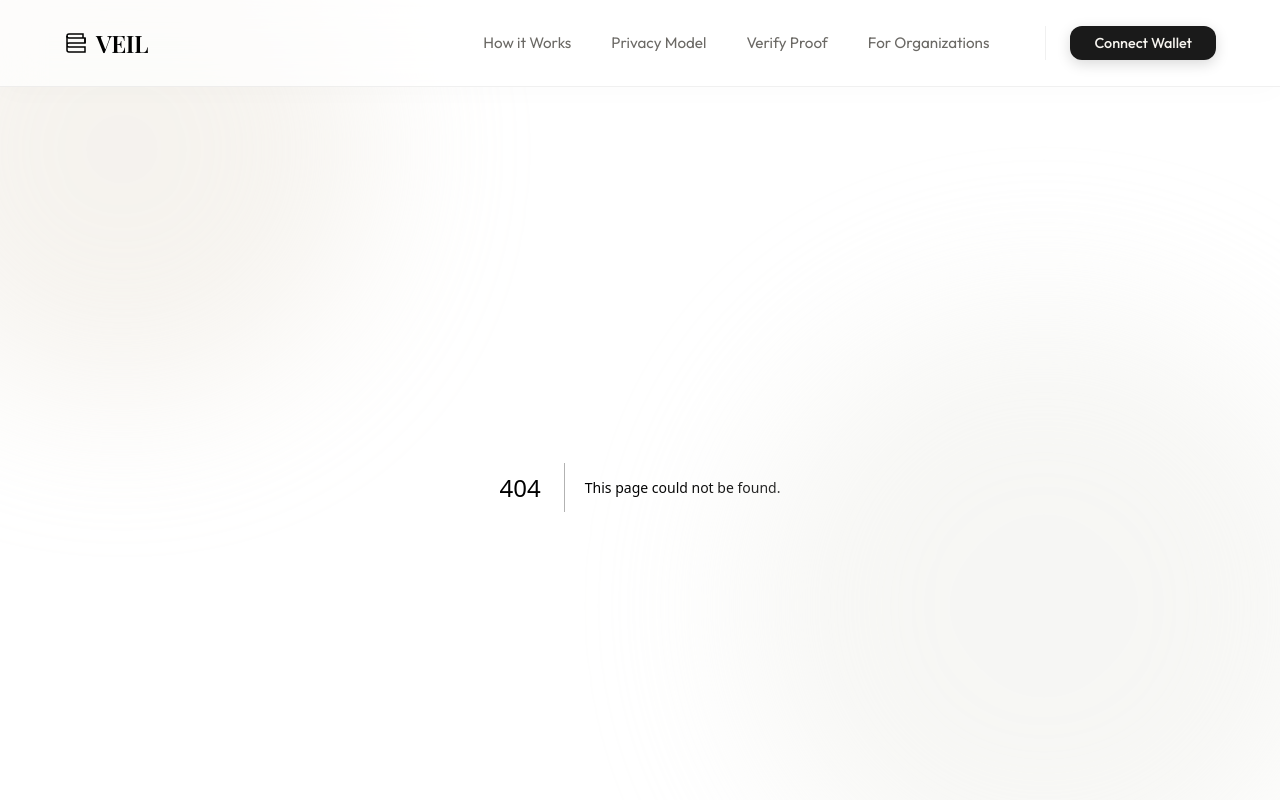
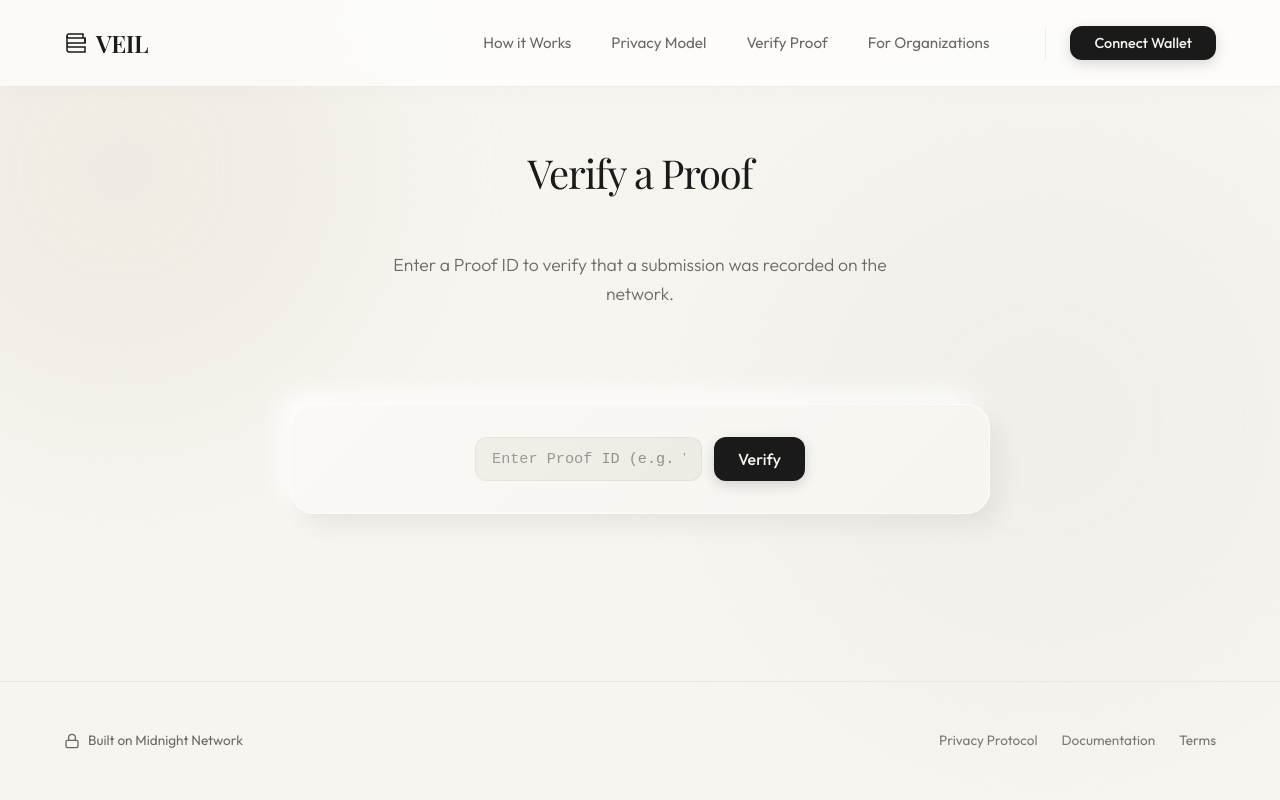
Before and after one commit to late-cat/veil, a Next.js app in the folder frontend/: page /verify-proof in a window 1280 px wide. Before the commit this address had no page. Shown: the top 800 px of the page. Built offline with nearby package versions, Linux system fonts and the light colour scheme; a web font is replaced by a local one.

Commit message:
feat(ui): implement network proof verification page

```diff
--- /dev/null
+++ b/frontend/src/app/verify-proof/page.tsx
@@ -0,0 +1,115 @@
+'use client';
+
+import { useState } from 'react';
+
+interface ProofRecord {
+  nullifier: string;
+  feedback: string;
+  timestamp: string;
+  status: string;
+}
+
+export default function VerifyProof() {
+  const [proofId, setProofId] = useState('');
+  const [result, setResult] = useState<ProofRecord | null>(null);
+  const [searching, setSearching] = useState(false);
+  const [notFound, setNotFound] = useState(false);
+
+  const handleSearch = async (e: React.FormEvent) => {
+    e.preventDefault();
+    if (!proofId.trim()) return;
+
+    setSearching(true);
+    setResult(null);
+    setNotFound(false);
+
+    try {
+      const res = await fetch(`/api/feedback?proofId=${encodeURIComponent(proofId.trim())}`);
+      const data = await res.json();
+
+      if (data.found) {
+        setResult(data.record);
+      } else {
+        setNotFound(true);
+      }
+    } catch {
+      setNotFound(true);
+    } finally {
+      setSearching(false);
+    }
+  };
+
+  return (
+    <main className="main-content">
+      <div className="content-wrapper animate-fade-in" style={{ maxWidth: '700px' }}>
+        <h1 className="hero-title" style={{ fontSize: '2.5rem', marginBottom: '0.5rem' }}>
+          Verify a Proof
+        </h1>
+        <p className="hero-subtitle" style={{ marginBottom: '3rem' }}>
+          Enter a Proof ID to verify that a submission was recorded on the network.
+        </p>
+
+        <div className="soft-panel" style={{ padding: '2rem' }}>
+          <form onSubmit={handleSearch} style={{ display: 'flex', gap: '0.75rem' }}>
+            <input
+              type="text"
+              value={proofId}
+              onChange={(e) => setProofId(e.target.value)}
+              placeholder="Enter Proof ID (e.g. VF-A3B2C1D)"
+              style={{
+                flex: 1,
+                padding: '12px 16px',
+                borderRadius: '12px',
+                border: '1px solid var(--border-color)',
+                background: 'var(--bg-secondary)',
+                fontSize: '0.95rem',
+                fontFamily: 'monospace',
+                outline: 'none',
+                color: 'var(--text-primary)',
+              }}
+            />
+            <button type="submit" className="primary-button" style={{ width: 'auto', padding: '12px 24px' }} disabled={searching}>
+              {searching ? 'Searching...' : 'Verify'}
+            </button>
+          </form>
+
+          {/* Result */}
+          {result && (
+            <div style={{ marginTop: '2rem', padding: '1.5rem', background: 'var(--bg-secondary)', borderRadius: '16px', border: '1px solid var(--border-highlight)' }}>
+              <div style={{ display: 'flex', alignItems: 'center', gap: '0.5rem', marginBottom: '1rem' }}>
+                <svg width="20" height="20" viewBox="0 0 24 24" fill="none" stroke="#558763" strokeWidth="2.5"><path d="M22 11.08V12a10 10 0 1 1-5.93-9.14" /><polyline points="22 4 12 14.01 9 11.01" /></svg>
+                <span style={{ color: '#558763', fontWeight: 600, fontSize: '1.1rem' }}>Proof Verified ✓</span>
+              </div>
+
+              {[
+                ['Status', result.status],
+                ['Nullifier', result.nullifier],
+                ['Timestamp', new Date(result.timestamp).toLocaleString()],
+                ['Feedback', '🔒 ENCRYPTED (not visible to verifiers)'],
+              ].map(([label, value], i) => (
+                <div key={i} style={{
+                  display: 'flex', justifyContent: 'space-between',
+                  padding: '0.6rem 0',
+                  borderTop: i > 0 ? '1px solid var(--border-color)' : 'none',
+                  fontSize: '0.9rem'
+                }}>
+                  <span style={{ color: 'var(--text-secondary)' }}>{label}</span>
+                  <span style={{ fontWeight: 500, fontFamily: label === 'Nullifier' ? 'monospace' : 'inherit', maxWidth: '300px', textAlign: 'right', wordBreak: 'break-all' }}>{value}</span>
+                </div>
+              ))}
+            </div>
+          )}
+
+          {notFound && (
+            <div style={{ marginTop: '2rem', padding: '1.5rem', background: 'var(--bg-secondary)', borderRadius: '16px', textAlign: 'center' }}>
+              <p style={{ color: 'var(--text-secondary)', margin: 0 }}>
+                No proof found for <code style={{ background: 'var(--bg-primary)', padding: '2px 6px', borderRadius: '4px' }}>{proofId}</code>.
+                Check the ID and try again.
+              </p>
+            </div>
+          )}
+        </div>
+      </div>
+    </main>
+  );
+}
```
